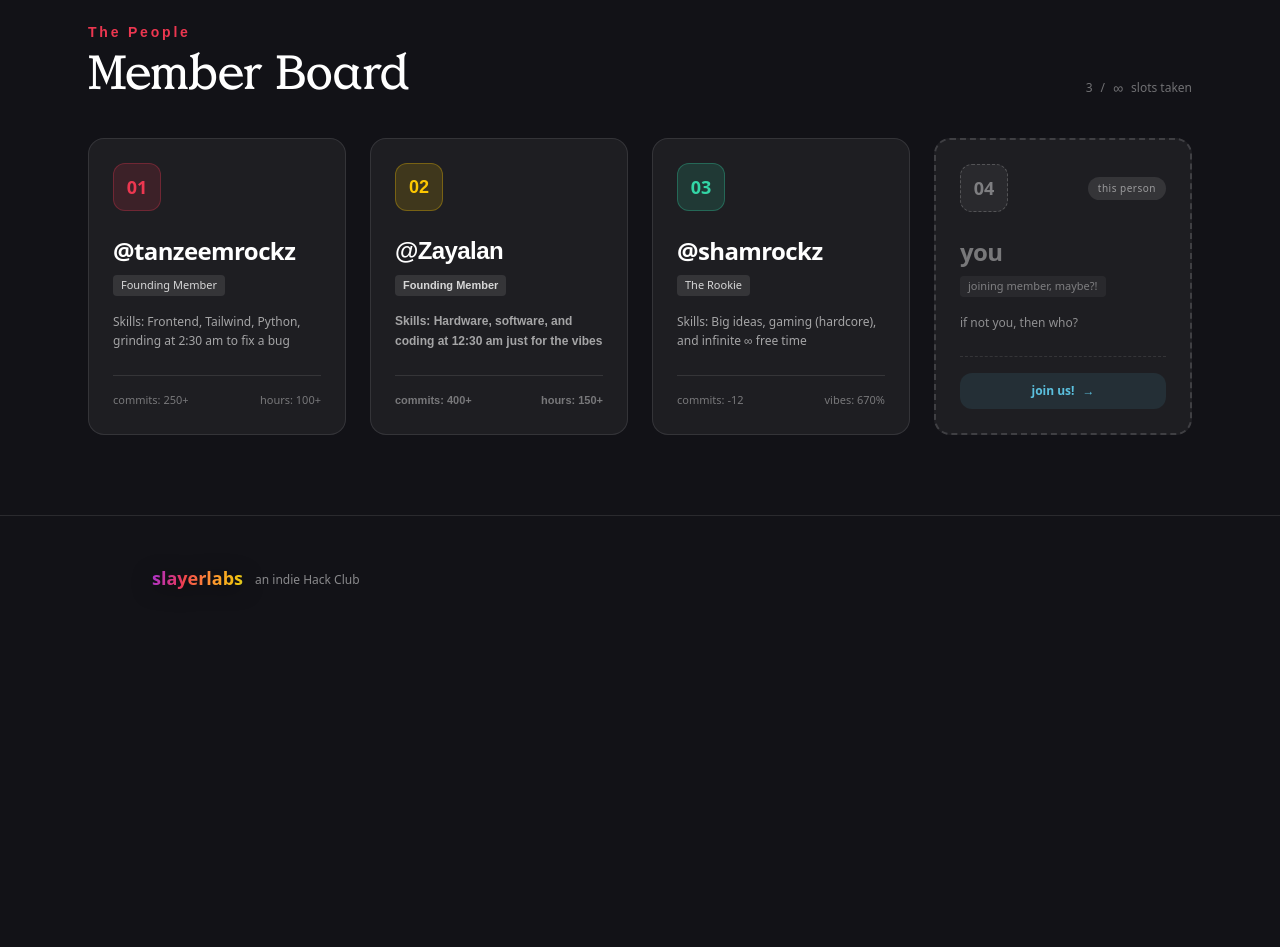
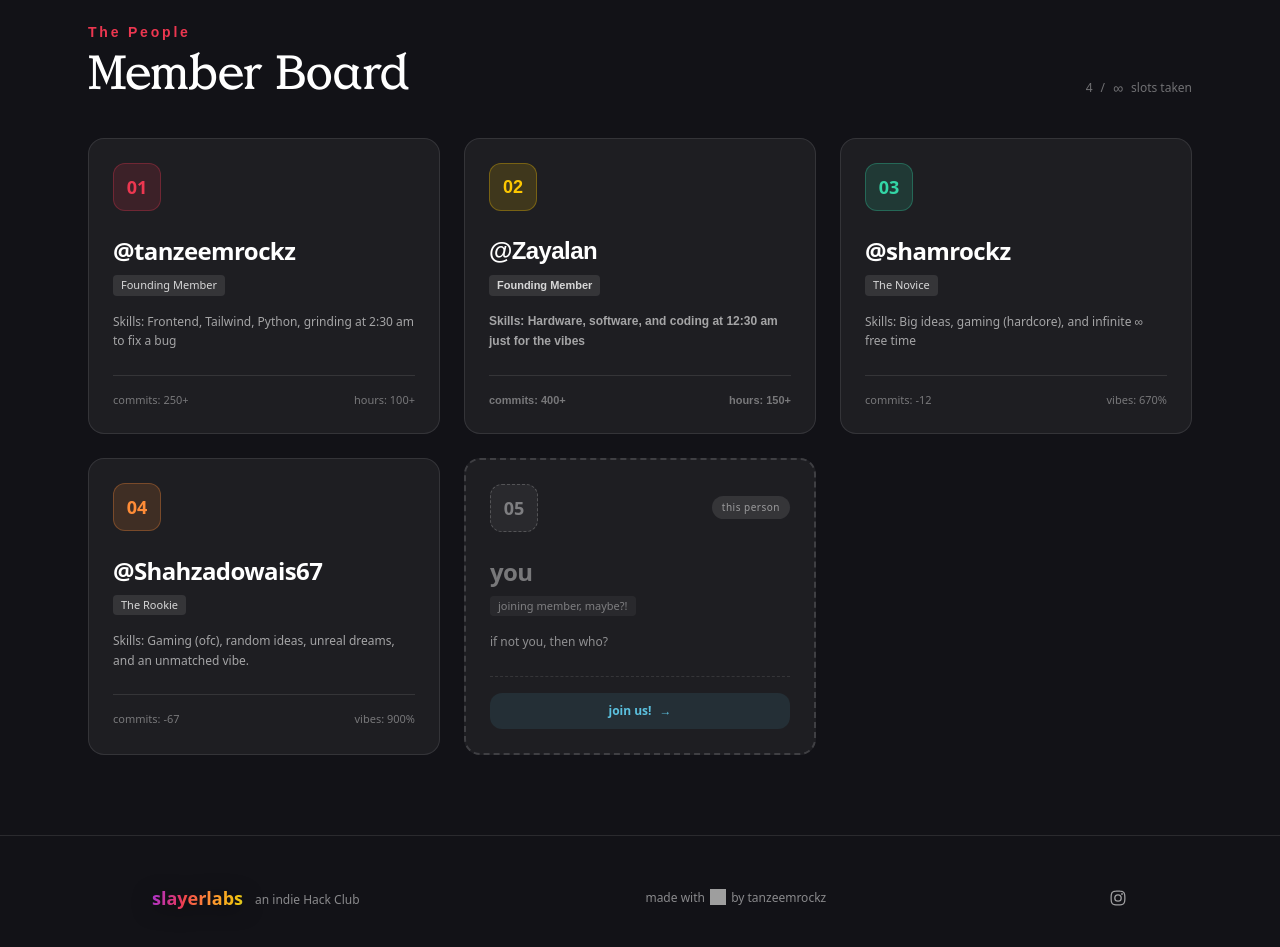
Before and after one commit to tanzeemrockz/slayerlabs, a website built with Vite: page index.html in a window 1280 px wide. Shown: the part 1140-2087 px from the top of the page. Before the commit the page ends 1780 px from the top, so only its background shows below. Built offline with nearby package versions, Linux system fonts and the light colour scheme; grey boxes are pictures that could not be loaded; a web font is replaced by a local one.

Commit message:
added new members, added some things on the footer, and changed some colours

```diff
--- a/index.html
+++ b/index.html
@@ -54,7 +54,7 @@
     <section class="py-16 px-6 max-w-5xl mx-auto" id="about">
         <div class="grid grid-cols-2 md:grid-cols-4 gap-4 p-6 rounded-3xl bg-white/5 border border-white/10 backdrop-blur-sm">
             <div class="text-center p-4">
-                <div class="text-4xl md:text-5xl font-display text-white">03</div>
+                <div class="text-4xl md:text-5xl font-display text-[#ff8c37]">04</div>
                 <div class="text-xs text-white/50 uppercase tracking-wider mt-2">Active Members</div>
             </div>
             <div class="text-center p-4 border-l border-white/10">
@@ -82,10 +82,10 @@
                 </h2>
             </div>
             <div class="text-xs text-white/40 flex items-center gap-2">
-                <span>3</span>/<span class="text-sm">&infin;</span> slots taken
+                <span>4</span>/<span class="text-sm">&infin;</span> slots taken
             </div>
         </div>
-        <div class="grid grid-cols-1 sm:grid-cols-2 lg:grid-cols-4 gap-6">
+        <div class="grid grid-cols-1 sm:grid-cols-2 lg:grid-cols-3 gap-6">
             <div class="p-6 rounded-2xl bg-white/5 border border-white/10 hover:border-[#ec3750]/50 transition-all duration-300 group">
                 <div class="flex items-center justify-between mb-6">
                     <div class="w-12 h-12 rounded-xl bg-[#ec3750]/15 border border-[#ec3750]/30 flex items-center justify-center font-bold text-lg text-[#ec3750]">
@@ -136,7 +136,7 @@
                     @shamrockz
                 </h3>
                 <div class="inline-block mt-2 px-2 py-0.5 rounded text-[11px] bg-white/10 text-white/80">
-                    The Rookie
+                    The Novice
                 </div>
                 <p class="text-white/60 text-xs mt-4 leading-relaxed">
                     Skills: Big ideas, gaming (hardcore), and infinite &infin; free time
@@ -146,11 +146,31 @@
                     <span>vibes: 670%</span>
                 </div>
             </div>
+            <div class="p-6 rounded-2xl bg-white/5 border border-white/10 hover:border-[#ff8c37]/50 transition-all duration-300 group">
+                <div class="flex items-center justify-between mb-6">
+                    <div class="w-12 h-12 rounded-xl bg-[#ff8c37]/15 border border-[#ff8c37]/30 flex items-center justify-center font-bold text-lg text-[#ff8c37]">
+                        04
+                    </div>
+                </div>
+                <h3 class="text-2xl font-bold tracking-tight text-white group-hover:text-[#ff8c37] transition">
+                    @Shahzadowais67
+                </h3>
+                <div class="inline-block mt-2 px-2 py-0.5 rounded text-[11px] bg-white/10 text-white/80">
+                    The Rookie
+                </div>
+                <p class="text-white/60 text-xs mt-4 leading-relaxed">
+                    Skills: Gaming (ofc), random ideas, unreal dreams, and an unmatched vibe.
+                </p>
+                <div class="mt-6 pt-4 border-t border-white/10 flex items-center justify-between text-[11px] text-white/40">
+                    <span>commits: -67</span>
+                    <span>vibes: 900%</span>
+                </div>
+            </div>
             <div class="p-6 rounded-2xl bg-white/5 border-2 border-dashed border-white/15 hover:border-[#5bc0de]/50 transition-all duration-300 group flex flex-col justify-between">
                 <div>
                     <div class="flex items-center justify-between mb-6">
                         <div class="w-12 h-12 rounded-xl bg-white/5 border border-dashed border-white/20 flex items-center justify-center font-bold text-lg text-white/40">
-                            04
+                            05
                         </div>
                         <span class="inline-flex items-center gap-1.5 px-2.5 py-1 rounded-full text-[10px] tracking-wider bg-white/10 text-white/50">
                             this person
@@ -176,12 +196,25 @@
             </div>
         </div>
     </section>
-    <footer class="py-12 border-t border-white/10 text-center text-xs text-white/50">
+        <footer class="py-12 border-t border-white/10 text-xs text-white/50">
         <div class="max-w-5xl mx-auto px-6 flex flex-col md:flex-row items-center justify-between gap-4">
             <div class="flex items-center gap-2">
                 <span class="text-white font-bold text-lg animate-rainbow">slayerlabs</span>
                 <span class="px-1 mt-1"> an indie Hack Club </span>
             </div>
+            <div>
+                <span>made with <img src="https://emojigraph.org/media/apple/red-heart_2764-fe0f.png" alt="love" class="w-4 h-4 inline-block mx-0.5 -mt-0.5"> by tanzeemrockz</span>
+            </div>
+            <div class="flex items-center gap-4">
+                <a href="https://instagram.com/slayerlabs" target="_blank" rel="noopener noreferrer"
+                   class="text-white/60 hover:text-[#ec3750] transition-all duration-200 hover:scale-110"
+                   aria-label="Instagram">
+                    <svg class="w-5 h-5" fill-rule="evenodd" clip-rule="evenodd" stroke-linejoin="round" stroke-miterlimit="1.414" xmlns="http://www.w3.org/2000/svg" viewBox="0 0 32 32" fill="currentColor">
+                        <path d="M16 6c5.1 0 7.247.575 8.336 1.664C25.425 8.753 26 10.9 26 16s-.575 7.247-1.664 8.336C23.247 25.425 21.1 26 16 26s-7.247-.575-8.336-1.664C6.575 23.247 6 21.1 6 16s.575-7.247 1.664-8.336C8.753 6.575 10.9 6 16 6zm0-2c10 0 12 2 12 12s-2 12-12 12S4 26 4 16 6 4 16 4z"/>
+                        <path d="M16 9.838a6.162 6.162 0 1 0 0 12.324 6.162 6.162 0 1 0 0-12.324zM16 20a4 4 0 1 1 0-8 4 4 0 0 1 0 8zm7.845-10.405a1.44 1.44 0 1 1-2.88 0 1.44 1.44 0 0 1 2.88 0z"/>
+                    </svg>
+                </a>
+            </div>
         </div>
     </footer>
 </body>
```
